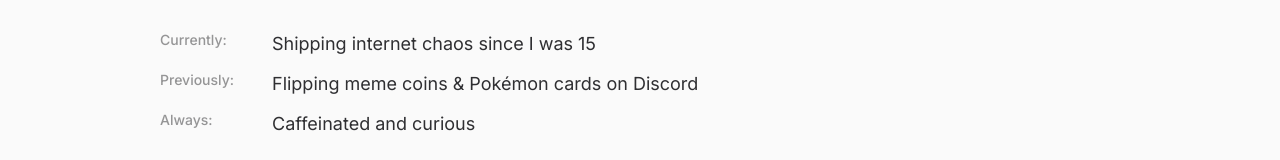
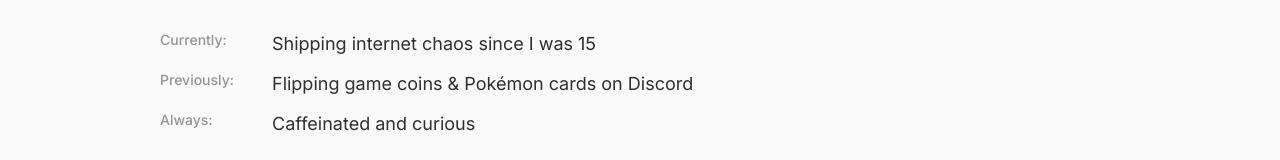
Before and after one commit to MynkSinghal/Portfolio-v2, a Next.js app: page / in a window 1280 px wide. Shown: the part 362-522 px from the top of the page. Built offline with nearby package versions, Linux system fonts and the light colour scheme.

Commit message:
Update hero-section.tsx

```diff
--- a/src/components/hero-section.tsx
+++ b/src/components/hero-section.tsx
@@ -37,7 +37,7 @@ export default function HeroSection() {
           </div>
           <div className="flex items-start gap-3">
             <span className="text-sm font-medium text-foreground/50 min-w-[100px]">Previously:</span>
-            <span className="text-base md:text-lg">Flipping meme coins & Pokémon cards on Discord</span>
+            <span className="text-base md:text-lg">Flipping game coins & Pokémon cards on Discord</span>
           </div>
           <div className="flex items-start gap-3">
             <span className="text-sm font-medium text-foreground/50 min-w-[100px]">Always:</span>
```
